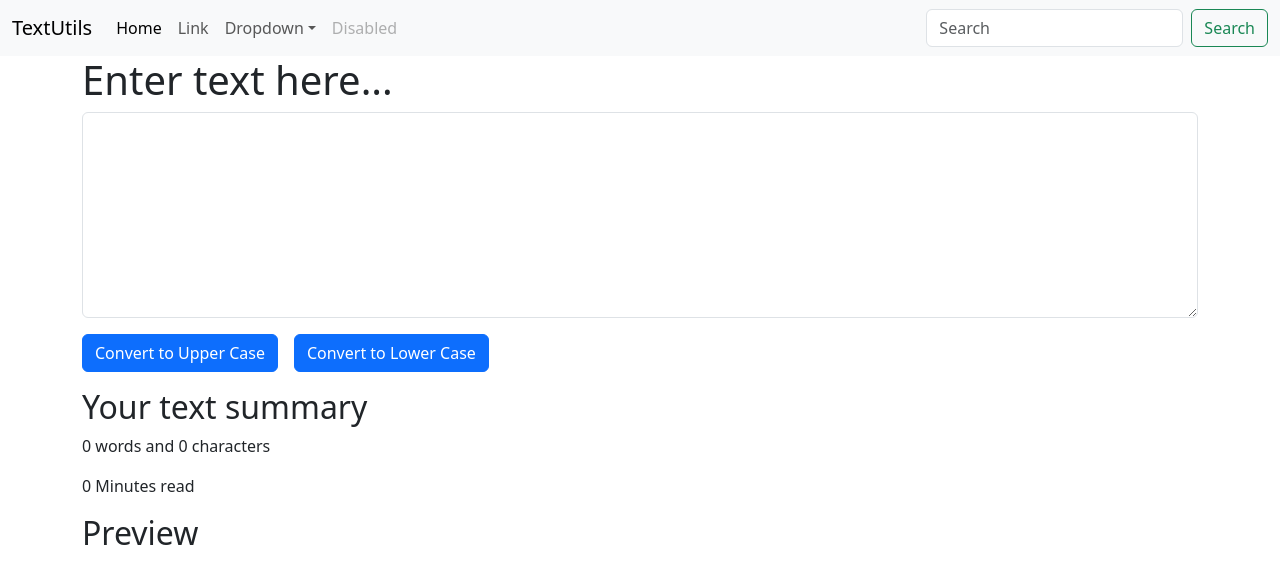
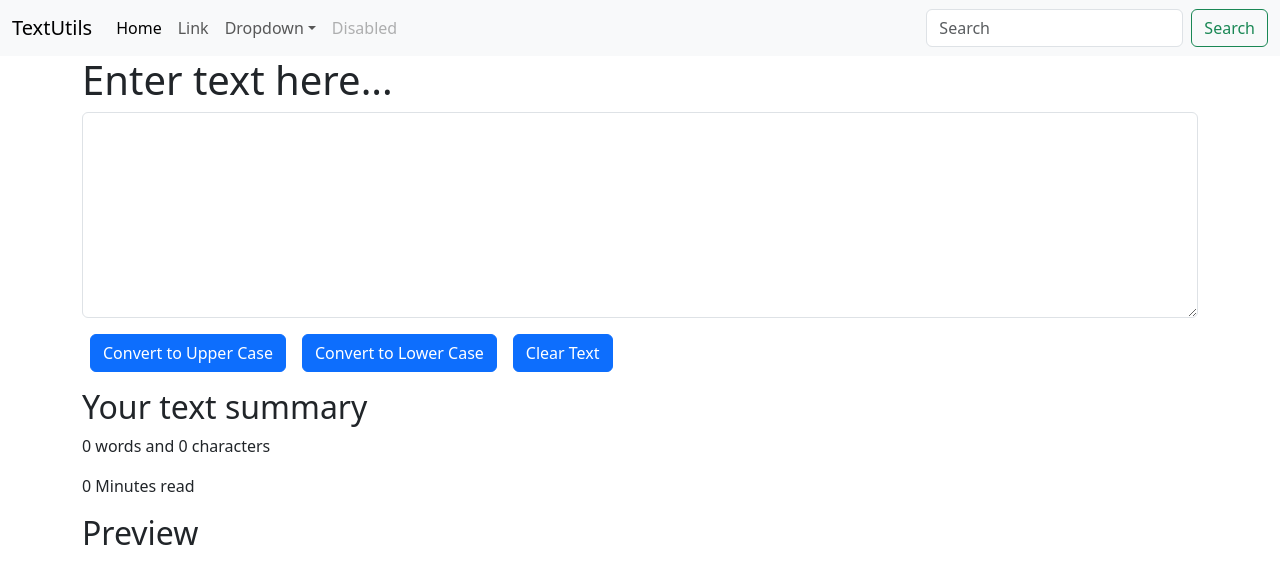
Before and after one commit to swapnil-shinde/ReactJS-YT-CodeWithHarry, a React (Create React App) app: page / in a window 1280 px wide. Shown: the top 584 px of the page. Built offline with nearby package versions, Linux system fonts and the light colour scheme.

Commit message:
Video 9: Added button to clear text

```diff
--- a/src/components/Textarea.js
+++ b/src/components/Textarea.js
@@ -15,6 +15,11 @@ export default function Textarea() {
     setText(newText)
   }
 
+  const handleClClick = () => {
+    let newText = ''
+    setText(newText)
+  }
+
   const handleOnChange = (e) => {
     setText(e.target.value)
   }
@@ -24,8 +29,10 @@ export default function Textarea() {
       <div className="mb-3 container">
         <h1>Enter text here...</h1>
         <textarea className="form-control" value={text} onChange={handleOnChange} id="myBox" rows="8"></textarea>
-        <button className='btn btn-primary mt-3' onClick={handleUpClick}>Convert to Upper Case</button>
-        <button className='btn btn-primary mt-3 mx-3' onClick={handleLoClick}>Convert to Lower Case</button>
+        <button className='btn btn-primary mt-3 mx-2' onClick={handleUpClick}>Convert to Upper Case</button>
+        <button className='btn btn-primary mt-3 mx-2' onClick={handleLoClick}>Convert to Lower Case</button>
+        <button className='btn btn-primary mt-3 mx-2' onClick={handleClClick}>Clear Text</button>
+
       </div>
       <div className='container'>
         <h2>Your text summary</h2>
```
